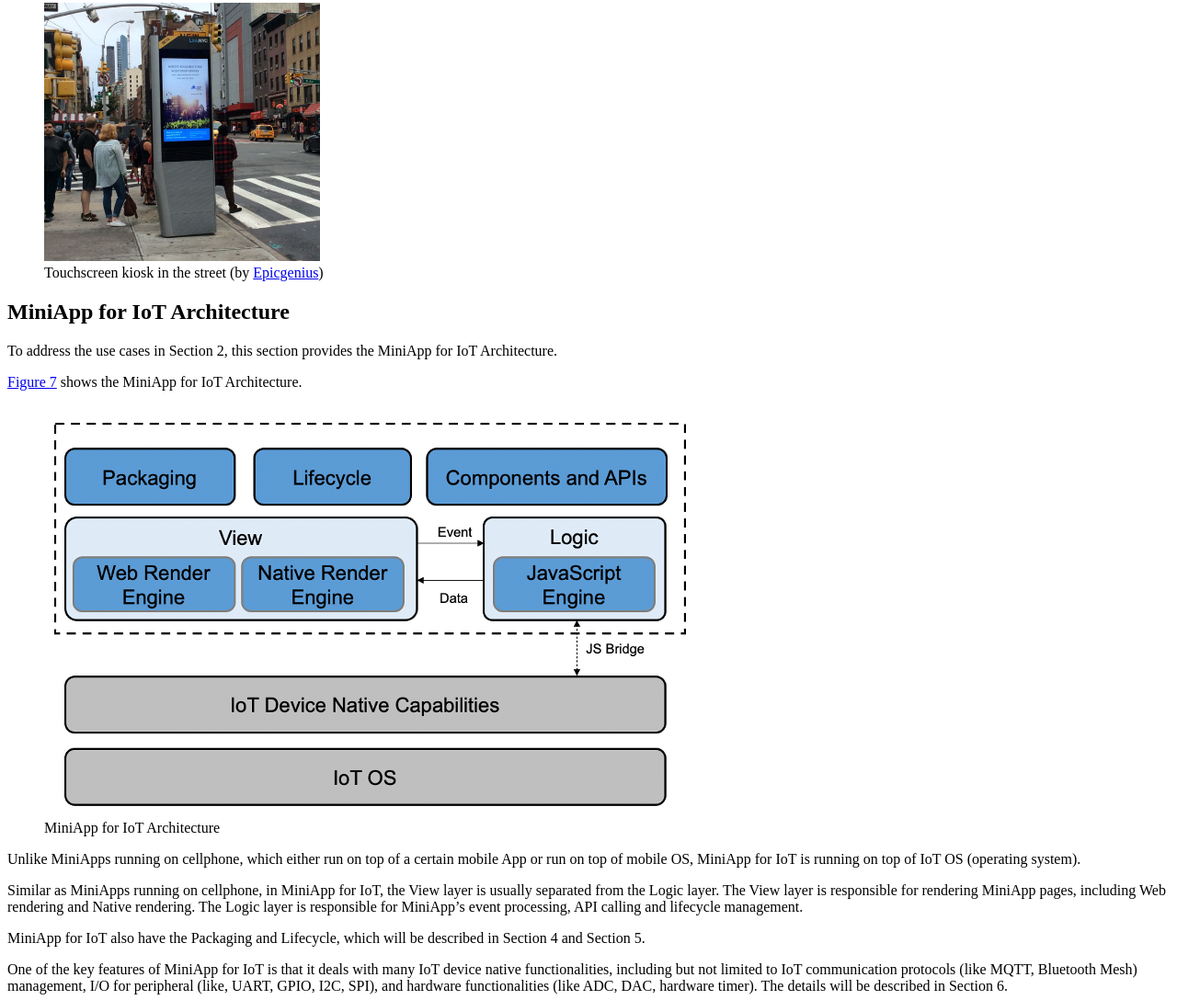
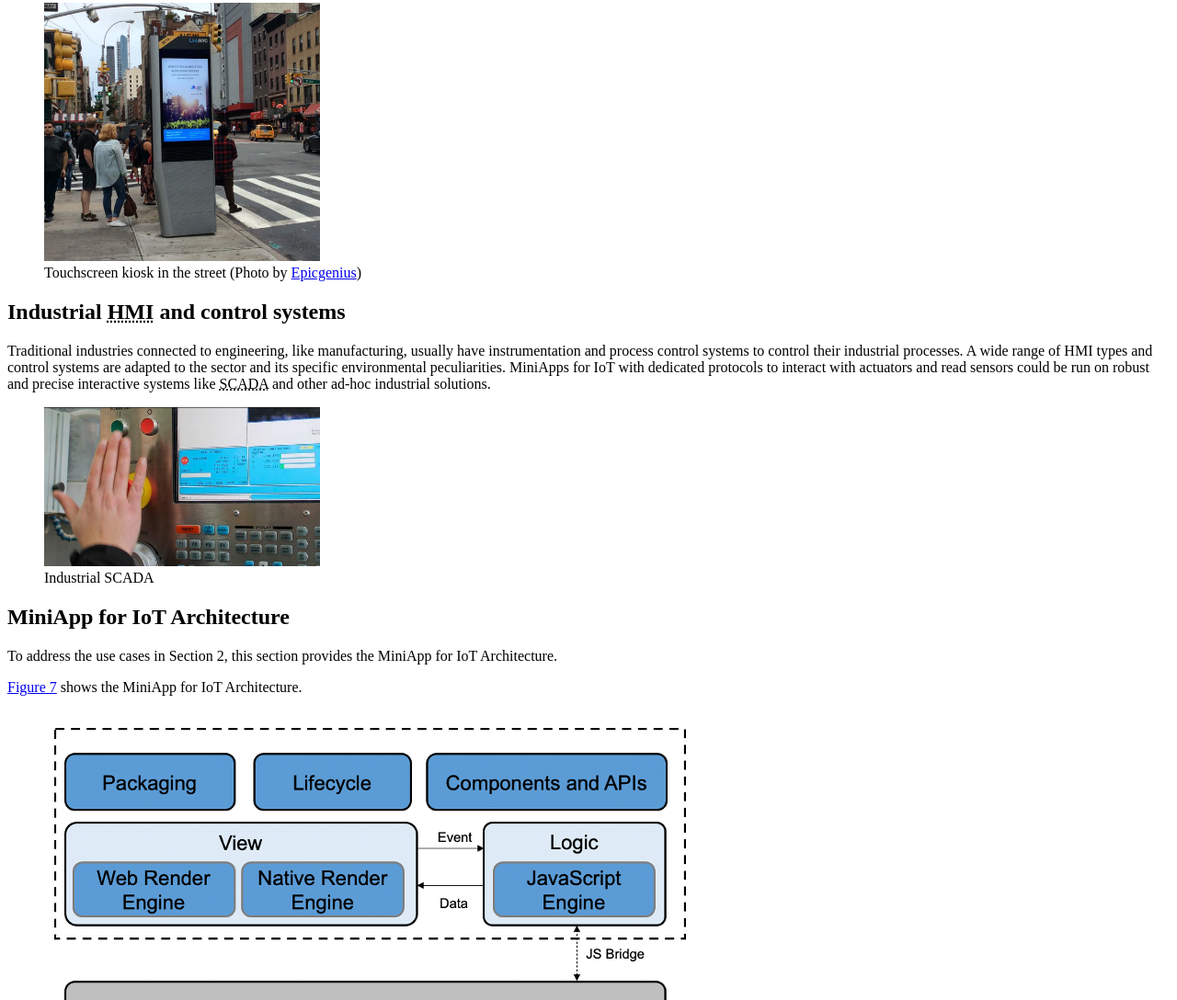
Before and after one commit to w3c/miniapp-iot, a plain HTML site: page index.html in a window 1280 px wide. Shown: the part 3936-5024 px from the top of the page at 92% size. Drawn offline with Linux system fonts and the light colour scheme.

Commit message:
HMI case added

```diff
--- a/index.html
+++ b/index.html
@@ -212,7 +212,17 @@
           </p>
           <figure id="figure-miniapp-iot-use-case-street-kiosk">
             <img width="300" src="images/linknyc-kiosk.png" alt="Touchscreen kiosk in the street" />
-            <figcaption>Touchscreen kiosk in the street (by <a href="https://en.wikipedia.org/wiki/LinkNYC#/media/File:LinkNYC_kiosk_at_23rd_and_8th_4.jpg">Epicgenius</a>)</figcaption>
+            <figcaption>Touchscreen kiosk in the street (Photo by <a href="https://en.wikipedia.org/wiki/LinkNYC#/media/File:LinkNYC_kiosk_at_23rd_and_8th_4.jpg">Epicgenius</a>)</figcaption>
+          </figure>
+      </section>
+      <section>
+          <h2>Industrial <abbr title="Human Machine Interfaces">HMI</abbr> and control systems</h2>
+          <p>
+            Traditional industries connected to engineering, like manufacturing, usually have instrumentation and process control systems to control their  industrial processes. A wide range of HMI types and control systems are adapted to the sector and its specific environmental peculiarities. MiniApps for IoT with dedicated protocols to interact with actuators and read sensors could be run on robust and precise interactive systems like <abbr title="Supervisory Control And Data Acquisition">SCADA</abbr> and other ad-hoc industrial solutions.
+          </p>
+          <figure id="figure-miniapp-iot-use-case-street-kiosk">
+            <img width="300" src="images/scada.png" alt="Pressing a red button on an industrial SCADA" />
+            <figcaption>Industrial SCADA</figcaption>
           </figure>
       </section>
     </section>
```
Also changed, not shown: images/scada.png (added).
